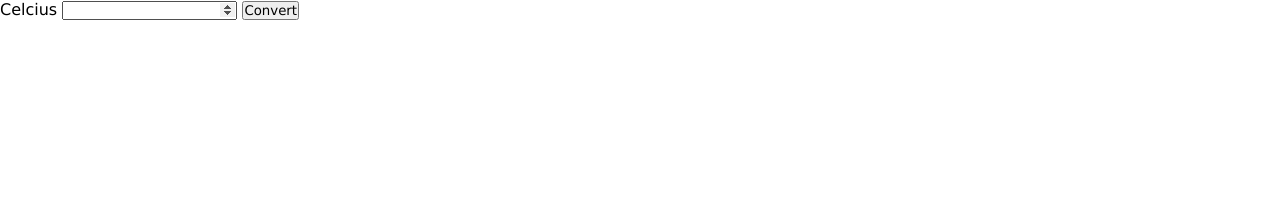
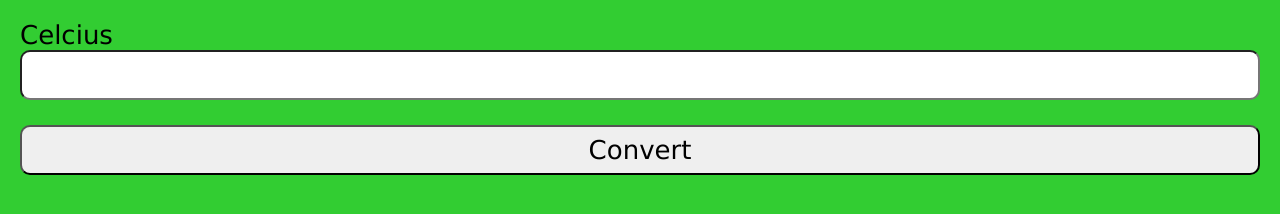
Before and after one commit to manjinder-singh-johal/temperature-converter, a plain HTML site: page index.html in a window 1280 px wide. Drawn offline with Linux system fonts and the light colour scheme.

Commit message:
added styles

```diff
--- a/script.js
+++ b/script.js
@@ -3,5 +3,5 @@ let celcius;
 const convert = () => {
  celcius = document.getElementById('celcius').value;
  let fahrenheit = (celcius * 9/5) + 32;
- document.getElementById('fahrenheit').innerHTML = fahrenheit;
+ document.getElementById('fahrenheit').innerHTML = `Fahrenheit is ${fahrenheit}`;
 }
--- a/styles.css
+++ b/styles.css
@@ -1,9 +1,27 @@
 * {
     margin: 0;
     padding: 0;
+    font-size: 26px;
     font-family: Verdana, Geneva, Tahoma, sans-serif;
 }
 
+body {
+    margin: 20px;
+    background-color: limegreen;
+}
+
 .container {
+    display: flex;
+    flex-direction: column;
+}
 
+button {
+    margin: 25px 0;
+    border-radius: 10px;
+    padding: 8px;
 }
+
+input {
+    border-radius: 10px;
+    padding: 8px;
+}
```
